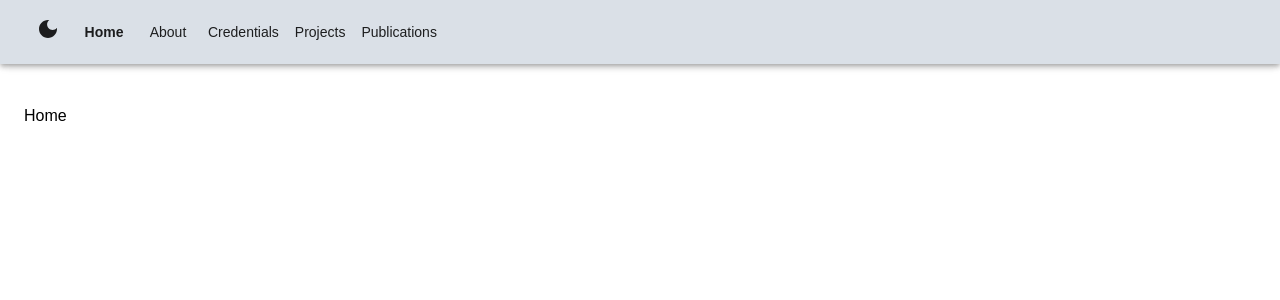
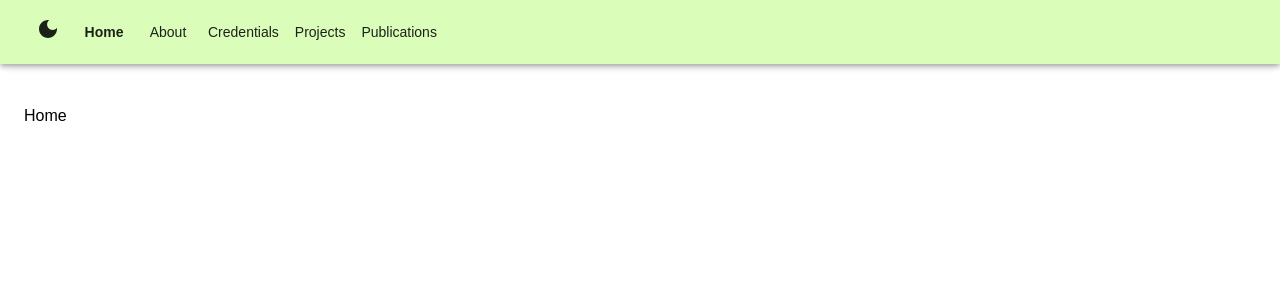
Before and after one commit to YashNarK/my-next-portfolio, a Next.js app: page / in a window 1280 px wide. Shown: the top 300 px of the page. Built offline with nearby package versions, Linux system fonts and the light colour scheme.

Commit message:
hover color update for links in navbar theme tweaks

```diff
--- a/src/components/FloatingNavBar.tsx
+++ b/src/components/FloatingNavBar.tsx
@@ -1,7 +1,9 @@
 "use client";
-import * as React from "react";
+import { useAppTheme } from "@/hooks/useAppTheme";
+import MenuIcon from "@mui/icons-material/Menu";
 import AppBar from "@mui/material/AppBar";
 import Box from "@mui/material/Box";
+import Button from "@mui/material/Button";
 import CssBaseline from "@mui/material/CssBaseline";
 import Divider from "@mui/material/Divider";
 import Drawer from "@mui/material/Drawer";
@@ -10,14 +12,11 @@ import List from "@mui/material/List";
 import ListItem from "@mui/material/ListItem";
 import ListItemButton from "@mui/material/ListItemButton";
 import ListItemText from "@mui/material/ListItemText";
-import MenuIcon from "@mui/icons-material/Menu";
 import Toolbar from "@mui/material/Toolbar";
-import Typography from "@mui/material/Typography";
-import Button from "@mui/material/Button";
-import ThemeToggleButton from "./ThemeToggleButton";
 import Link from "next/link";
 import { usePathname } from "next/navigation";
-import { useAppTheme } from "@/hooks/useAppTheme";
+import * as React from "react";
+import ThemeToggleButton from "./ThemeToggleButton";
 
 const drawerWidth = 240;
 const navItems = [
@@ -69,7 +68,7 @@ export default function FloatingNavBar() {
         <AppBar
           component="nav"
           sx={{
-            backgroundColor: theme.palette.background.paper,
+            backgroundColor: theme.palette.primary.main,
           }}
         >
           <Toolbar>
@@ -104,6 +103,10 @@ export default function FloatingNavBar() {
                     color: "inherit",
                     fontWeight: pathname === path ? "bold" : "normal",
                     textTransform: "none",
+                    ":hover": {
+                      bgcolor: theme.palette.secondary.main,
+                      color: theme.palette.primary.main,
+                    },
                   }}
                 >
                   {label}
@@ -131,7 +134,6 @@ export default function FloatingNavBar() {
             {drawer}
           </Drawer>
         </nav>
-
       </Box>
     </>
   );
--- a/src/lib/theme.ts
+++ b/src/lib/theme.ts
@@ -34,8 +34,8 @@ const lightTheme = createTheme({
 const darkTheme = createTheme({
   palette: {
     mode: "dark",
-    primary: { main: "#90EE90" },
-    secondary: { main: "#FF69B4" },
+    primary: { main: "rgb(8, 2, 30)" },
+    secondary: { main: "rgb(131, 137, 82)" },
     background: { default: "#121212", paper: "rgba(65, 58, 58, 0.68)" },
     text: { primary: "#FFFFFF", secondary: "#BBBBBB" },
   },
```
